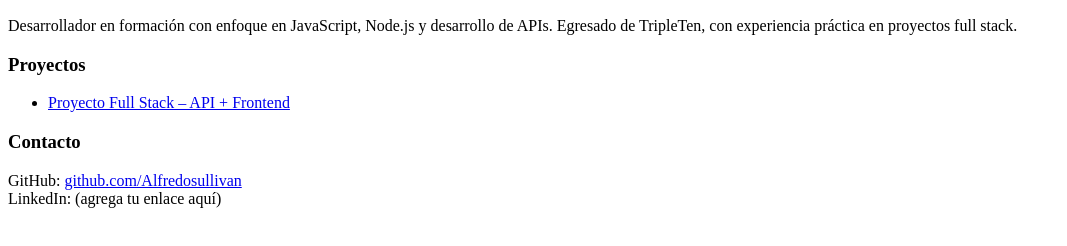
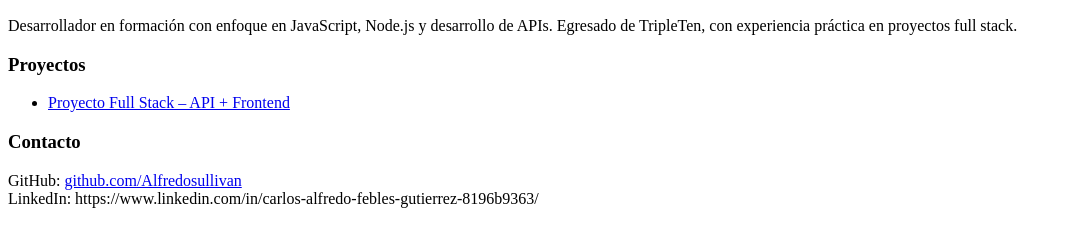
Before and after one commit to Alfredosullivan/Alfredosullivan.github.io, a plain HTML site: page index.html in a window 1280 px wide. Shown: the part 110-356 px from the top of the page, without its empty margins (0-1067 px from the left). Drawn offline with Linux system fonts and the light colour scheme.

Commit message:
Update index.html

```diff
--- a/index.html
+++ b/index.html
@@ -26,7 +26,7 @@
   <h3>Contacto</h3>
   <p>
     GitHub: <a href="https://github.com/Alfredosullivan">github.com/Alfredosullivan</a><br>
-    LinkedIn: (agrega tu enlace aquí)
+    LinkedIn: https://www.linkedin.com/in/carlos-alfredo-febles-gutierrez-8196b9363/
   </p>
 </body>
 </html>
```
